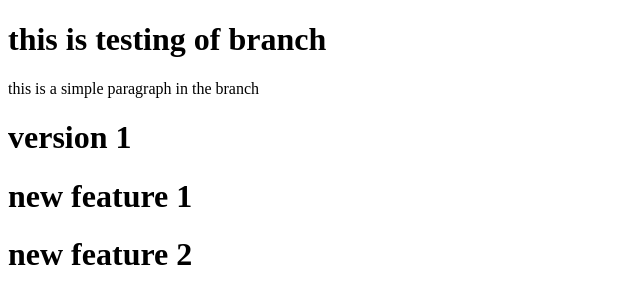
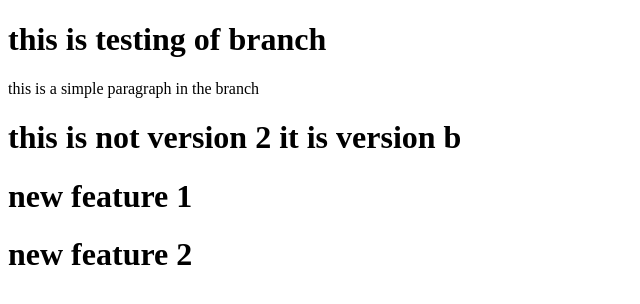
Before and after one commit to tesfsh16/github-training, a plain HTML site: page index.html in a window 1280 px wide. Shown: the whole page, without its empty margins (0-640 px from the left). Drawn offline with Linux system fonts and the light colour scheme.

Commit message:
version 2

```diff
--- a/index.html
+++ b/index.html
@@ -8,7 +8,7 @@
   <body>
     <h1>this is testing of branch</h1>
     <p>this is a simple paragraph in the branch</p>
-    <h1>version 1</h1>
+    <h1>this is not version 2 it is version b </h1>
     <h1>new feature 1</h1>
     <h1>new feature 2</h1>
   </body>
```
